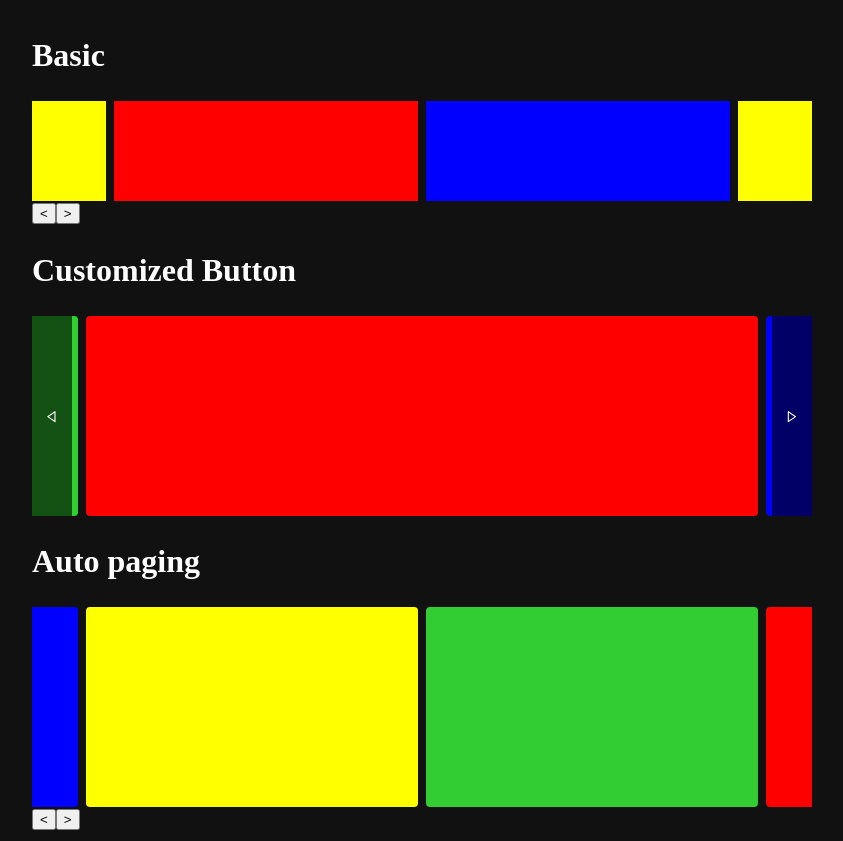
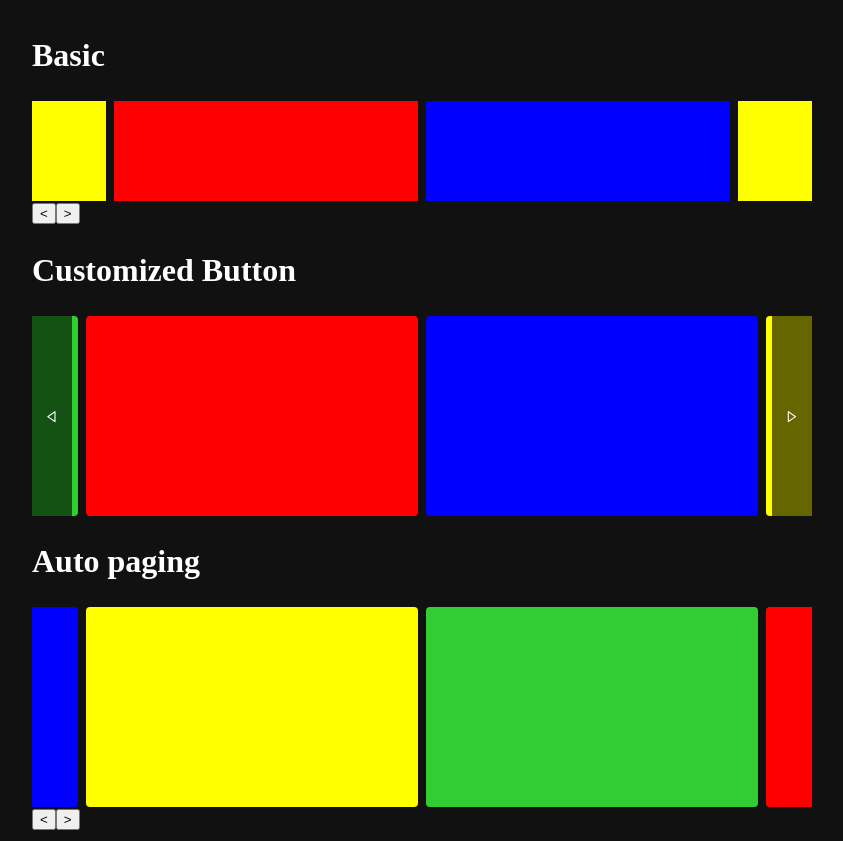
Before and after one commit to ku6ryo/ReactCarousel, a React (Vite) app: page / in a window 1280 px wide. Shown: the whole page, without its empty margins (218-1061 px from the left). Built offline with nearby package versions, Linux system fonts and the light colour scheme.

Commit message:
fixed a bug

```diff
--- a/package.json
+++ b/package.json
@@ -9,10 +9,12 @@
     "preview": "vite preview"
   },
   "dependencies": {
+    "@types/uuid": "^9.0.0",
     "react": "^18.2.0",
     "react-dom": "^18.2.0",
     "react-icons": "^4.7.1",
-    "sanitize.css": "^13.0.0"
+    "sanitize.css": "^13.0.0",
+    "uuid": "^9.0.0"
   },
   "devDependencies": {
     "@types/react": "^18.0.26",
--- a/src/App.tsx
+++ b/src/App.tsx
@@ -1,6 +1,6 @@
 import { CarouselBase } from "./CarouselBase"
 import style from "./App.module.scss"
-import { useState } from "react"
+import { useState, } from "react"
 import { AutoPagingCarousel } from "./AutoPagingCarousel"
 import { CustomizedButtonCarousel } from "./CutomizedButtonCarousel"
 
--- a/src/CarouselBase/index.tsx
+++ b/src/CarouselBase/index.tsx
@@ -1,5 +1,6 @@
 import { ReactElement, useEffect, useMemo, useRef, useState, } from "react"
 import style from "./style.module.scss"
+import { v4 as uuid } from "uuid"
 
 function extractPageItems(mainIndex: number, items: ReactElement[]) {
   const startIndex = mainIndex - items.length - 1
@@ -60,18 +61,17 @@ export function CarouselBase({
     return Array.isArray(children) ? children.length : 1
   }, [children])
 
-  const items = useMemo(() => {
+  const itemsWithIds = useMemo(() => {
     if (!children) {
       return []
     }
-    if (Array.isArray(children)) {
-      return extractPageItems(prevIndex, children)
-    } else {
-      return extractPageItems(prevIndex, [children])
-    }
+    const items = extractPageItems(prevIndex, Array.isArray(children) ? children : [children])
+    return items.map(item => {
+      return { item, id: uuid() }
+    })
   }, [children, prevIndex])
 
-  const widthPerItem = 100 / items.length
+  const widthPerItem = 100 / itemsWithIds.length
 
   useEffect(() => {
     if (sliderRef.current) {
@@ -107,16 +107,16 @@ export function CarouselBase({
           className={style.slider}
           style={{
             left: `calc(${-100 / itemsPerPage * (numChildren + 1)}%`,
-            gridTemplateColumns: Array(items.length).fill(null).map(() => "1fr").join(" "),
+            gridTemplateColumns: Array(itemsWithIds.length).fill(null).map(() => "1fr").join(" "),
             transition: `${slideTime}s`,
-            width: `${items.length / itemsPerPage * 100}%`
+            width: `${itemsWithIds.length / itemsPerPage * 100}%`
           }}
           ref={sliderRef}
         >
-          {items.map(item => {
+          {itemsWithIds.map((item) => {
             return (
-              <div className={style.item}>
-                <div className={style.buffer}>{item}</div>
+              <div key={item.id} className={style.item}>
+                <div className={style.buffer}>{item.item}</div>
               </div>
             )
           })}
--- a/src/CutomizedButtonCarousel/index.tsx
+++ b/src/CutomizedButtonCarousel/index.tsx
@@ -30,7 +30,7 @@ export function CustomizedButtonCarousel({
       <div className={style.frame}>
         <CarouselBase
           slideTime={500}
-          itemsPerPage={1}
+          itemsPerPage={2}
           index={index}
           rightExposure="50px"
           leftExposure="50px"
```
Also changed, not shown: 1 other file (tests, documents, lock files or other folders).
